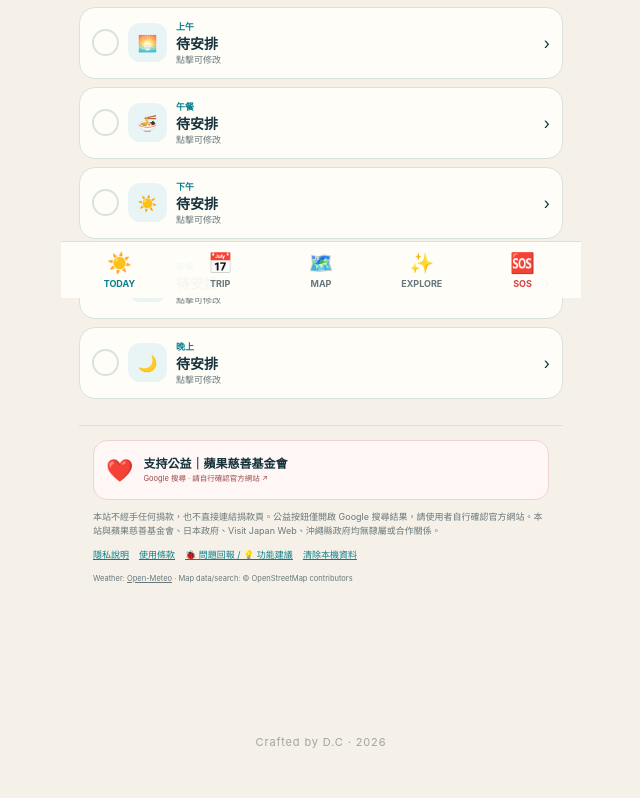
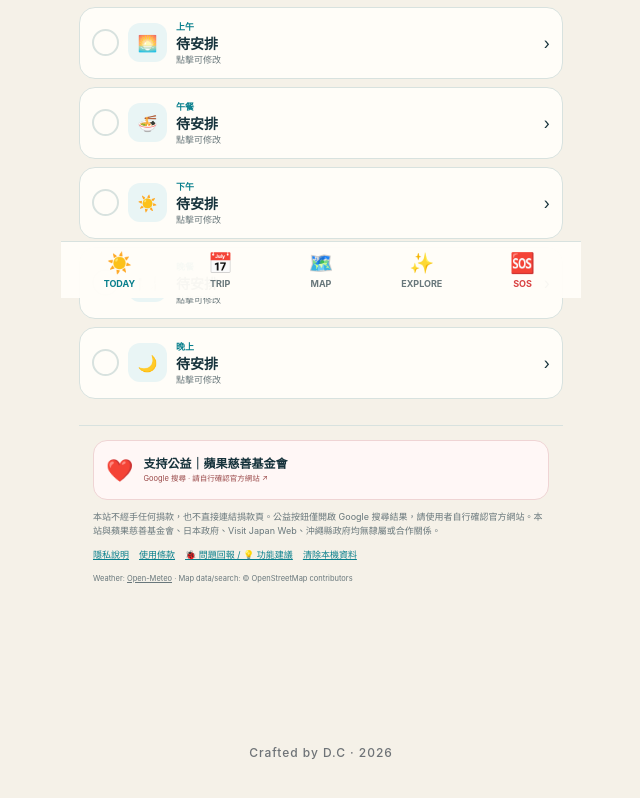
Before and after one commit to red0710-sys/okinawa-trip, a website: page index.html in a window 1280 px wide. Shown: the part 502-1300 px from the top of the page, without its empty margins (319-959 px from the left). Drawn offline with Linux system fonts and the light colour scheme; no server answers.

Commit message:
Improve D.C footer visibility and spacing

```diff
--- a/index.html
+++ b/index.html
@@ -20,5 +20,5 @@
 <link rel="manifest" href="/manifest.webmanifest?v=beta-1.0.5">
 <link rel="stylesheet" href="/app.css?v=beta-1.0.5">
 </head>
-<body><main id="app"></main><footer style="text-align:center;font-size:11px;letter-spacing:.08em;color:rgba(45,55,65,.42);padding:10px 16px 88px">Crafted by D.C · 2026</footer><script type="module" src="/app.js?v=beta-1.0.5"></script></body>
+<body><main id="app"></main><footer style="text-align:center;font-size:12px;font-weight:500;letter-spacing:.08em;color:rgba(45,55,65,.68);padding:20px 16px 118px">Crafted by D.C · 2026</footer><script type="module" src="/app.js?v=beta-1.0.5"></script></body>
 </html>
```
